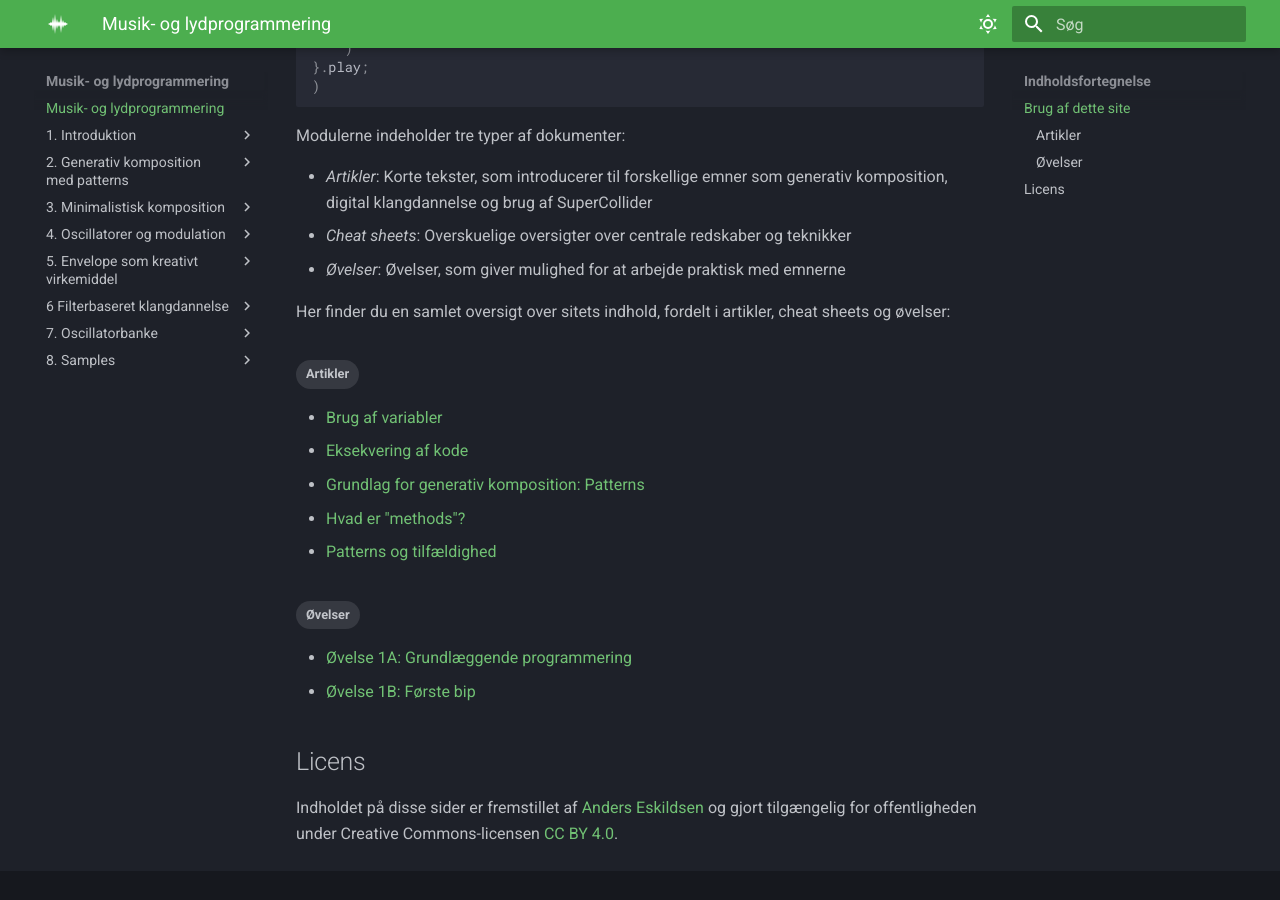
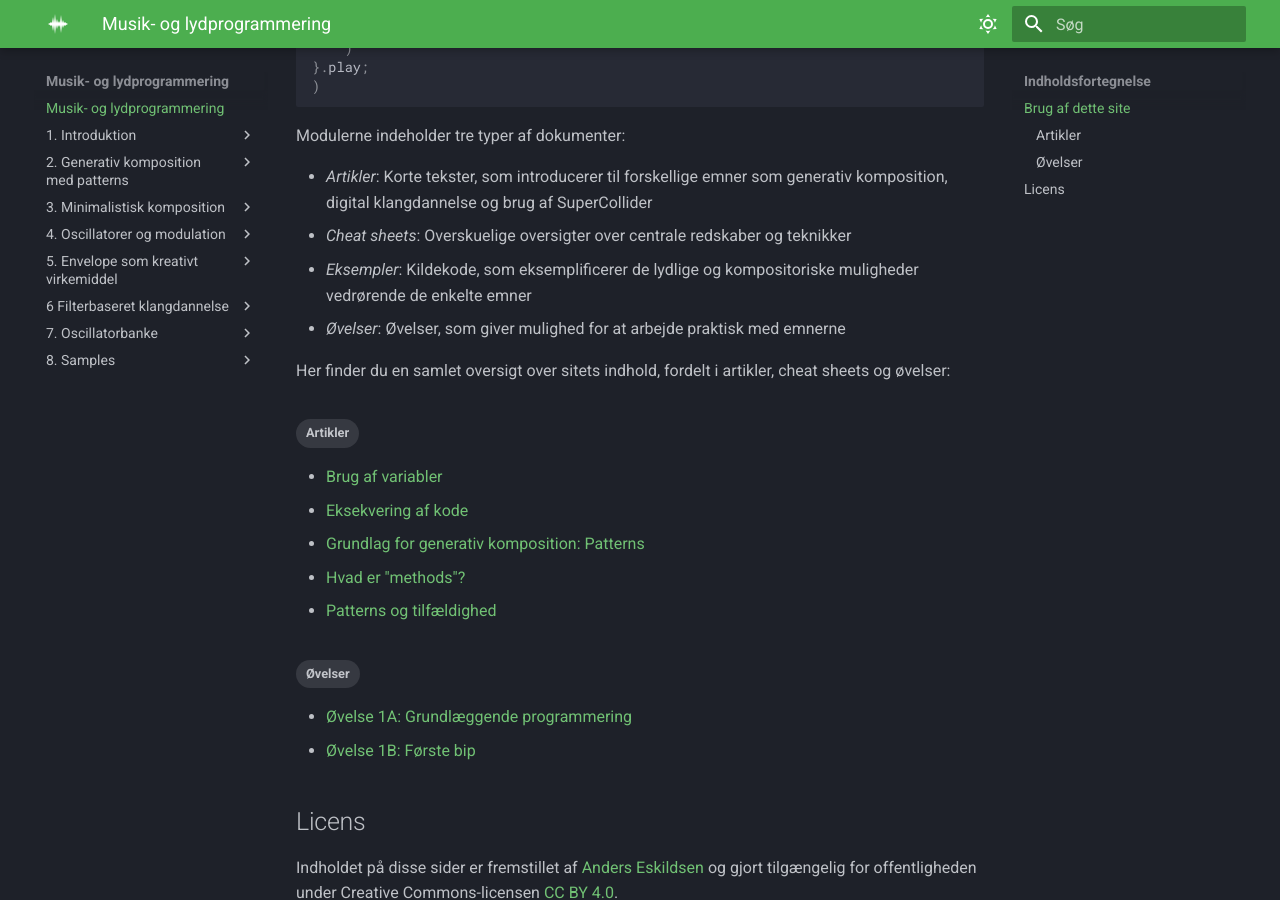
Before and after one commit to sparkletop/sparkletop.github.io, an MkDocs documentation site: the page built from docs/index.md, in a window 1280 px wide and 900 px high, scrolled down 698 px. Built offline with MkDocs 1.6.1 and Material for MkDocs 9.7.7, drawn with Linux system fonts in a browser that asks for light colours.

Commit message:
add mention of examples on frontpage

```diff
--- a/docs/index.md
+++ b/docs/index.md
@@ -22,6 +22,7 @@ Modulerne indeholder tre typer af dokumenter:
 
 - *Artikler*: Korte tekster, som introducerer til forskellige emner som generativ komposition, digital klangdannelse og brug af SuperCollider
 - *Cheat sheets*: Overskuelige oversigter over centrale redskaber og teknikker
+- *Eksempler*: Kildekode, som eksemplificerer de lydlige og kompositoriske muligheder vedrørende de enkelte emner
 - *Øvelser*: Øvelser, som giver mulighed for at arbejde praktisk med emnerne
 
 Her finder du en samlet oversigt over sitets indhold, fordelt i artikler, cheat sheets og øvelser:
```
